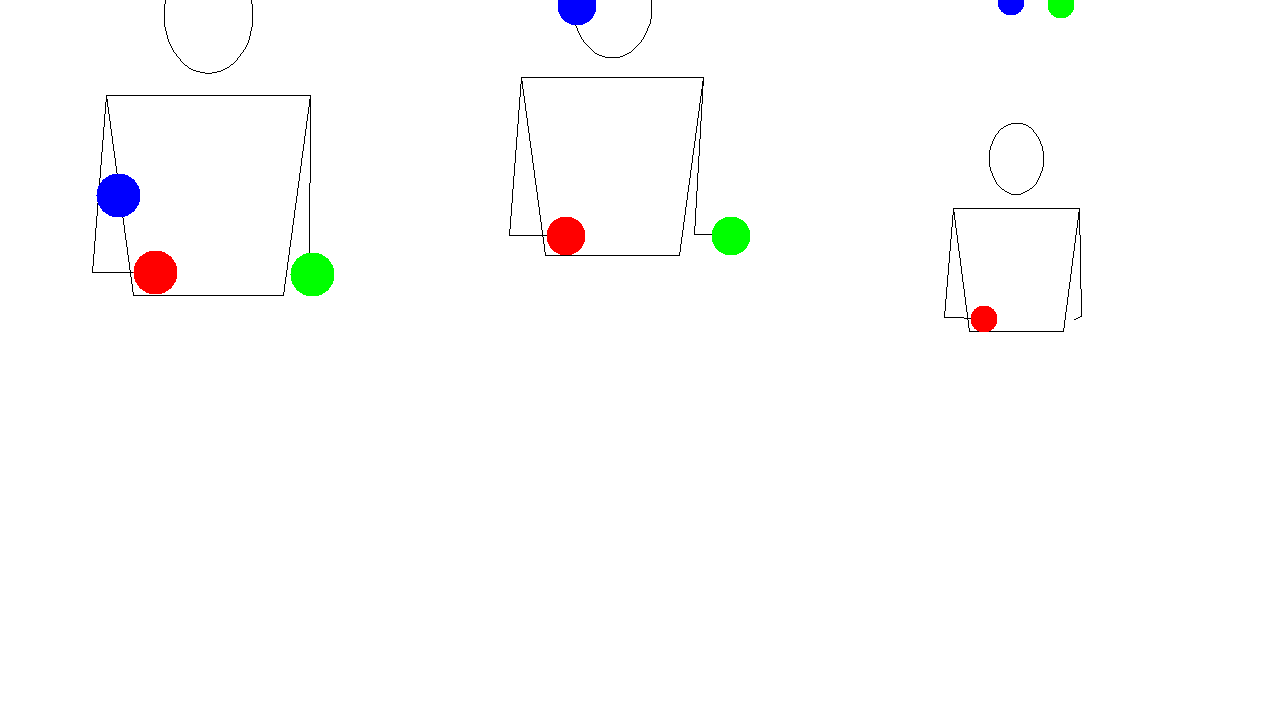
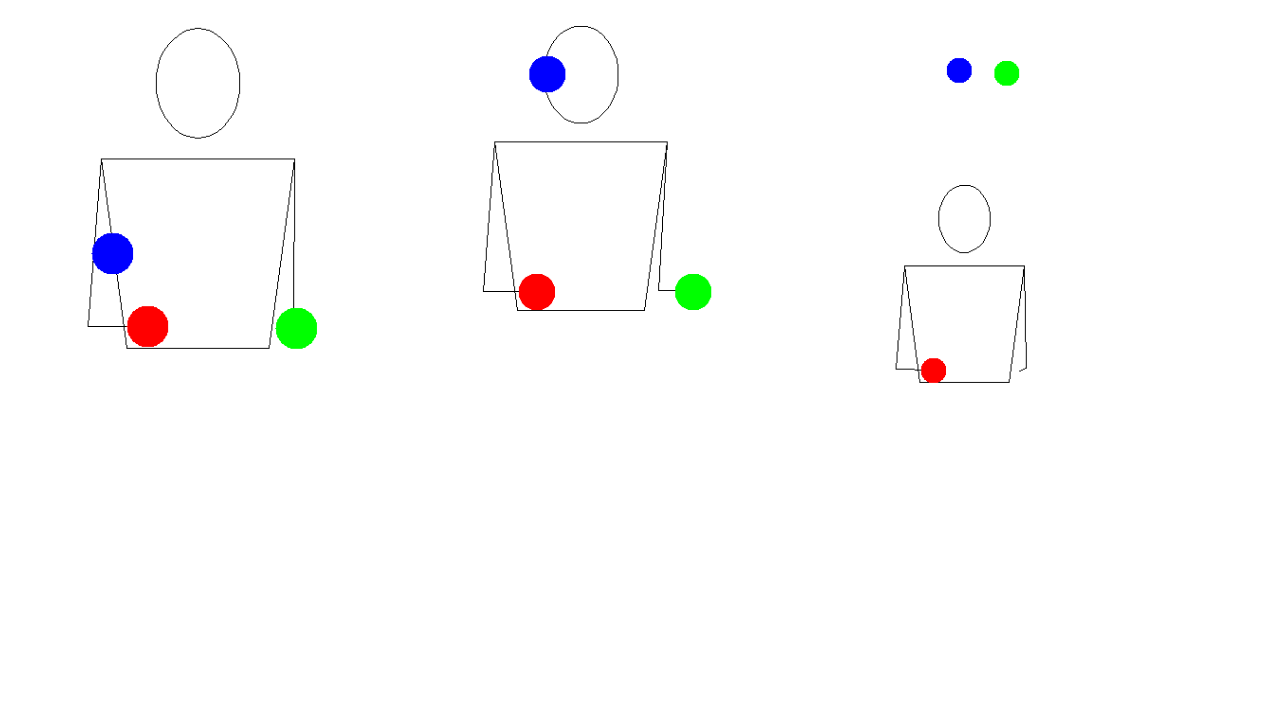
Before and after one commit to bartonski/dwell_time, a plain HTML site: page index.html in a window 1280 px wide. Shown: the part 73-800 px from the top of the page. Drawn offline with Linux system fonts and the light colour scheme.

Commit message:
resize images in idex.html

```diff
--- a/index.html
+++ b/index.html
@@ -1 +1,37 @@
-<p><img src="220-dwell-1.99.gif" alt="2 beat dwell time" /> <img src="220-dwell-1.00.gif" alt="1 beat dwell time" /> <img src="220-dwell-0.01.gif" alt="0 beat dwell time" /></p>
+<!DOCTYPE html>
+<html lang="en-US">
+  <head>
+    <meta charset="UTF-8">
+    <meta http-equiv="X-UA-Compatible" content="IE=edge">
+    <meta name="viewport" content="width=device-width, initial-scale=1">
+
+
+    <style>
+    img { max-width: 30%; }
+    </style>
+    <link rel="stylesheet" href="/dwell_time/assets/css/style.css?v=a92be15e84a4e62670789bb17371bcf740feaa20">
+    <!-- start custom head snippets, customize with your own _includes/head-custom.html file -->
+
+<!-- Setup Google Analytics -->
+
+
+
+<!-- You can set your favicon here -->
+<!-- link rel="shortcut icon" type="image/x-icon" href="/dwell_time/favicon.ico" -->
+
+<!-- end custom head snippets -->
+
+  </head>
+  <body>
+    <div class="container-lg px-3 my-5 markdown-body">
+
+      <h1><a href="https://bartonski.github.io/dwell_time/">dwell_time</a></h1>
+
+      <p>
+        <img src="/dwell_time/220-dwell-1.99.gif" alt="2 beat dwell time" />
+        <img src="/dwell_time/220-dwell-1.00.gif" alt="1 beat dwell time" />
+        <img src="/dwell_time/220-dwell-0.01.gif" alt="0 beat dwell time" />
+      </p>
+    </div>
+  </body>
+</html>
```
